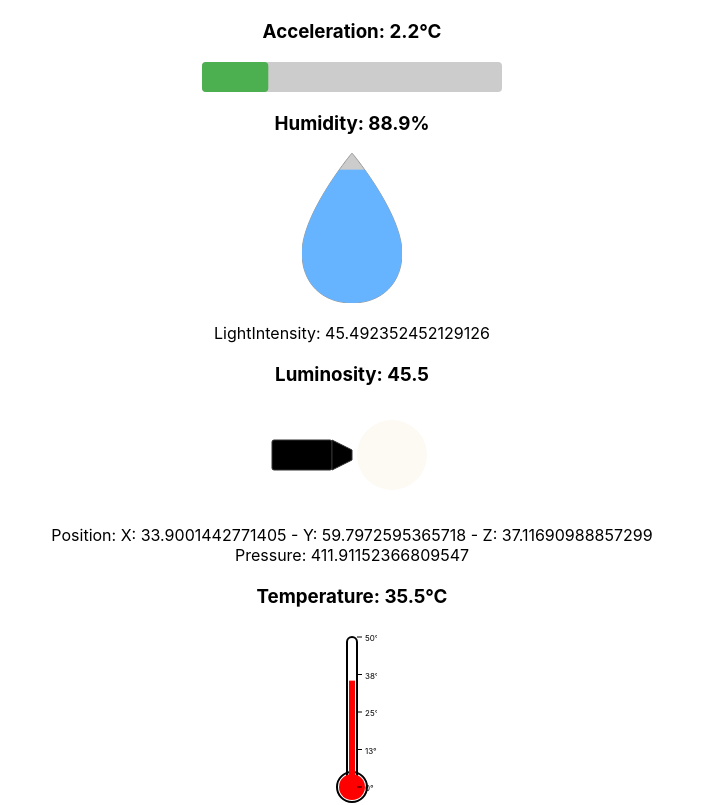
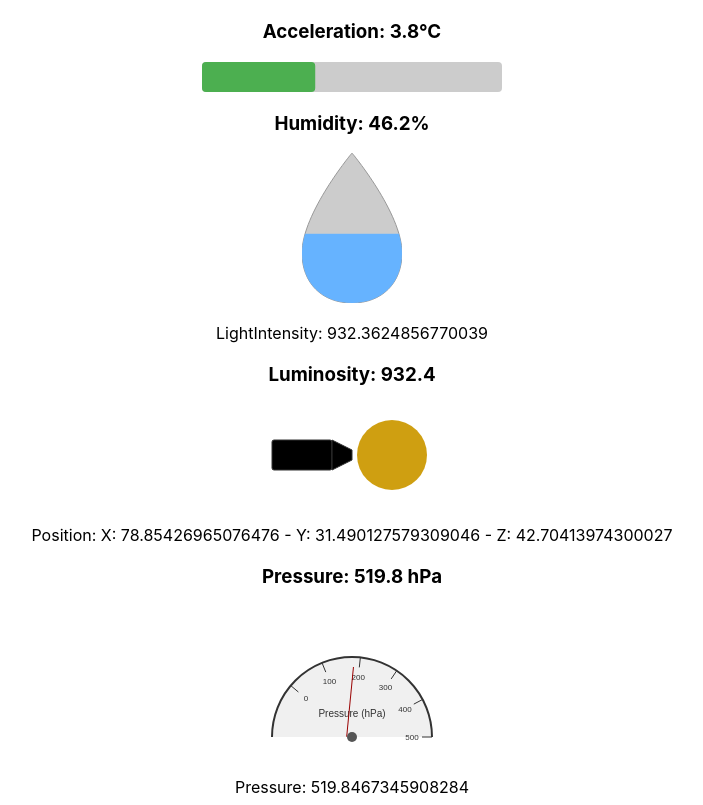
Before and after one commit to vitormcruz/SensorReact, a React (Create React App) app: page / in a window 1280 px wide. Shown: the top 805 px of the page, without its empty margins (288-991 px from the left). Built offline with nearby package versions, Linux system fonts and the light colour scheme.

Commit message:
First version of pressure.

```diff
--- a/src/App.js
+++ b/src/App.js
@@ -4,6 +4,7 @@ import Accelerometer from "./components/accelerometer/Accelerometer";
 import Thermometer from "./components/thermometer/Thermometer";
 import HumidityDrop from "./components/humidity/Humidity";
 import Luminosity from "./components/luminosity/Luminosity";
+import Pressure from "./components/pressure/Pressure";
 
 let initialized = false;
 
@@ -15,7 +16,7 @@ function initializeApp(props){
     // Must not be inside any loops or conditions, otherwise the React hook will not work.
     setInterval(() => {
         props.setSensorData(generateSensorData());
-    }, 5000);
+    }, 2000);
 }
 
 function generateSensorData() {
@@ -44,6 +45,7 @@ function App() {
           LightIntensity: {sensorData.lightIntensity} <br/>
           <Luminosity luminosity={sensorData.lightIntensity} maxLuminosity={1000} />
           Position: X: {sensorData.position.x} - Y: {sensorData.position.y} - Z: {sensorData.position.z} <br/>
+          <Pressure pressure={sensorData.pressure} minPressure={0} maxPressure={1000} />
           Pressure: {sensorData.pressure} <br/>
 
           <Thermometer temperature={sensorData.temperature} minTemp={0} maxTemp={50} />
--- a/src/components/luminosity/Luminosity.js
+++ b/src/components/luminosity/Luminosity.js
@@ -3,9 +3,6 @@ import './Luminosity.css';
 
 const Luminosity = ({ luminosity, maxLuminosity }) => {
   const opacity = luminosity/maxLuminosity;
-  console.log(luminosity);
-  console.log(maxLuminosity);
-  console.log(opacity);
 
   // SVG dimensions
   const width = 200;
--- /dev/null
+++ b/src/components/pressure/Pressure.css
@@ -0,0 +1,45 @@
+.pressure-container {
+  margin: 20px 0;
+  text-align: center;
+}
+
+.pressure-svg-container {
+  display: flex;
+  justify-content: center;
+}
+
+.gauge-face {
+  fill: #f0f0f0;
+  stroke: #333333;
+  stroke-width: 2;
+}
+
+.gauge-center {
+  fill: #555555;
+}
+
+.gauge-pointer {
+  fill: #cc0000;
+  stroke: #990000;
+  stroke-width: 1;
+  transform-origin: center;
+}
+
+.gauge-tick {
+  stroke: #333333;
+  stroke-width: 1;
+}
+
+.gauge-tick-label {
+  font-size: 8px;
+  text-anchor: middle;
+  fill: #333333;
+  font-family: Arial, sans-serif;
+}
+
+.gauge-value-text {
+  font-size: 10px;
+  text-anchor: middle;
+  fill: #333333;
+  font-family: Arial, sans-serif;
+}
--- /dev/null
+++ b/src/components/pressure/Pressure.js
@@ -0,0 +1,108 @@
+import React from 'react';
+import './Pressure.css';
+
+const Pressure = ({ pressure, minPressure, maxPressure }) => {
+  // Calculate rotation angle of the pointer (from -140 to 140 degrees)
+  const percentage = (pressure - minPressure) / (maxPressure - minPressure);
+  const angle = -140 + (percentage * 280);
+
+  // SVG dimensions
+  const width = 200;
+  const height = 150;
+  const centerX = width / 2;
+  const centerY = height - 20;
+  const radius = 80;
+
+  // Create tick marks for the gauge
+  const createTicks = () => {
+    const ticks = [];
+    const numTicks = 10;
+
+    for (let i = 0; i <= numTicks; i++) {
+      const tickAngle = -140 + (i * 28); // 280 degrees / 10 ticks = 28 degrees per tick
+      const tickRadian = (tickAngle * Math.PI) / 180;
+
+      const outerX = centerX + (radius * Math.cos(tickRadian));
+      const outerY = centerY + (radius * Math.sin(tickRadian));
+      const innerX = centerX + ((radius - 10) * Math.cos(tickRadian));
+      const innerY = centerY + ((radius - 10) * Math.sin(tickRadian));
+
+      // Add tick line
+      ticks.push(
+        <line
+          key={`tick-${i}`}
+          x1={innerX}
+          y1={innerY}
+          x2={outerX}
+          y2={outerY}
+          className="gauge-tick"
+        />
+      );
+
+      // Add tick label
+      const labelValue = Math.round(minPressure + (i * (maxPressure - minPressure) / numTicks));
+      const labelX = centerX + ((radius - 20) * Math.cos(tickRadian));
+      const labelY = centerY + ((radius - 20) * Math.sin(tickRadian));
+
+      ticks.push(
+        <text
+          key={`label-${i}`}
+          x={labelX}
+          y={labelY + 3}
+          className="gauge-tick-label"
+        >
+          {labelValue}
+        </text>
+      );
+    }
+
+    return ticks;
+  };
+
+  return (
+    <div className="pressure-container">
+      <h3>Pressure: {pressure.toFixed(1)} hPa</h3>
+      <div className="pressure-svg-container">
+        <svg width={width} height={height} viewBox={`0 0 ${width} ${height}`}>
+          {/* Gauge background */}
+          <path
+            d={`M ${centerX - radius} ${centerY} A ${radius} ${radius} 0 1 1 ${centerX + radius} ${centerY}`}
+            className="gauge-face"
+          />
+
+          {/* Tick marks and labels */}
+          {createTicks()}
+
+          {/* Gauge value text */}
+          <text
+            x={centerX}
+            y={centerY - 20}
+            className="gauge-value-text"
+          >
+            Pressure (hPa)
+          </text>
+
+          {/* Pointer */}
+          <line
+            x1={centerX}
+            y1={centerY}
+            x2={centerX}
+            y2={centerY - radius + 10}
+            className="gauge-pointer"
+            style={{ transform: `rotate(${angle}deg)` }}
+          />
+
+          {/* Center circle */}
+          <circle
+            cx={centerX}
+            cy={centerY}
+            r={5}
+            className="gauge-center"
+          />
+        </svg>
+      </div>
+    </div>
+  );
+};
+
+export default Pressure;
```
